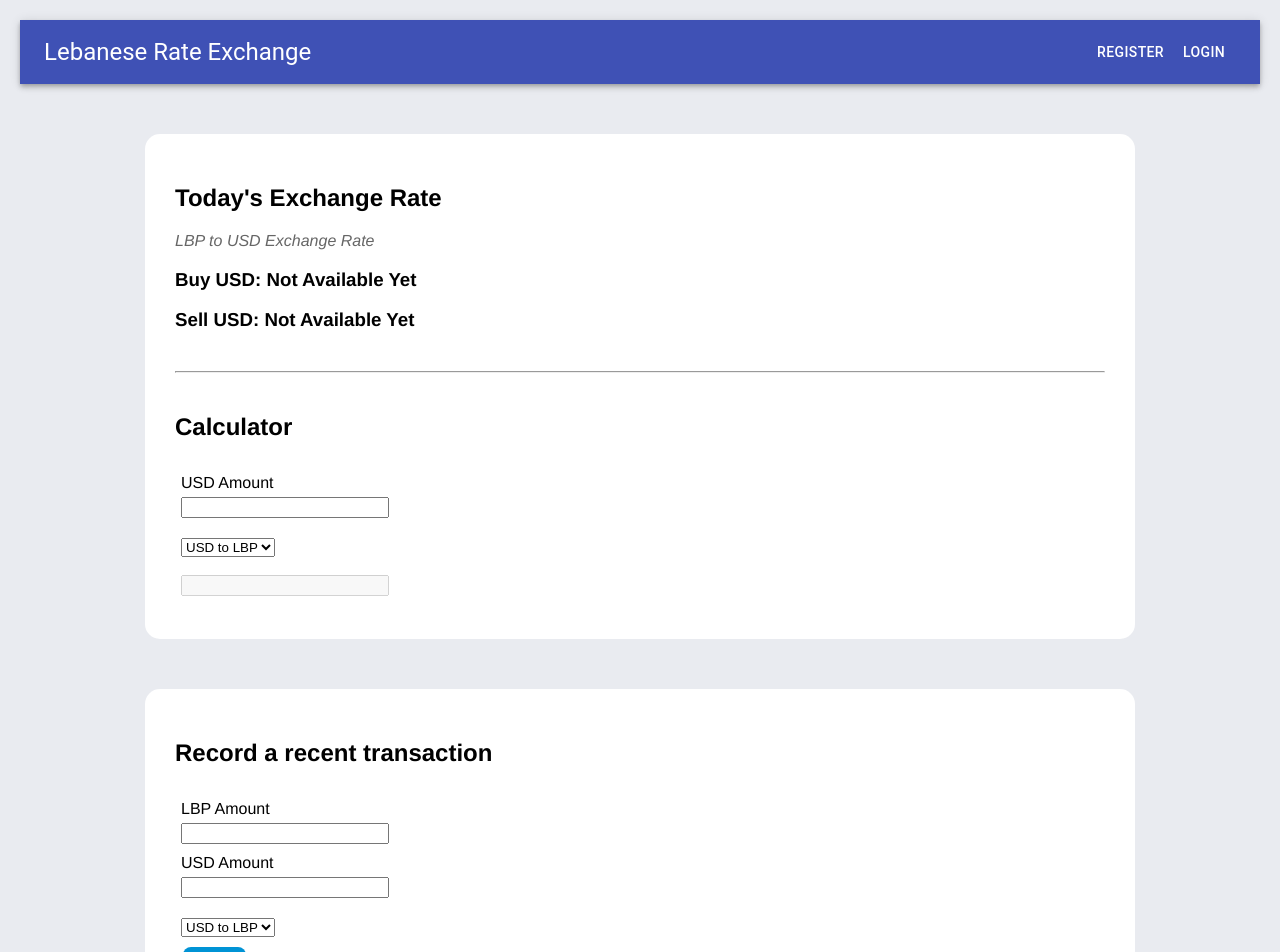
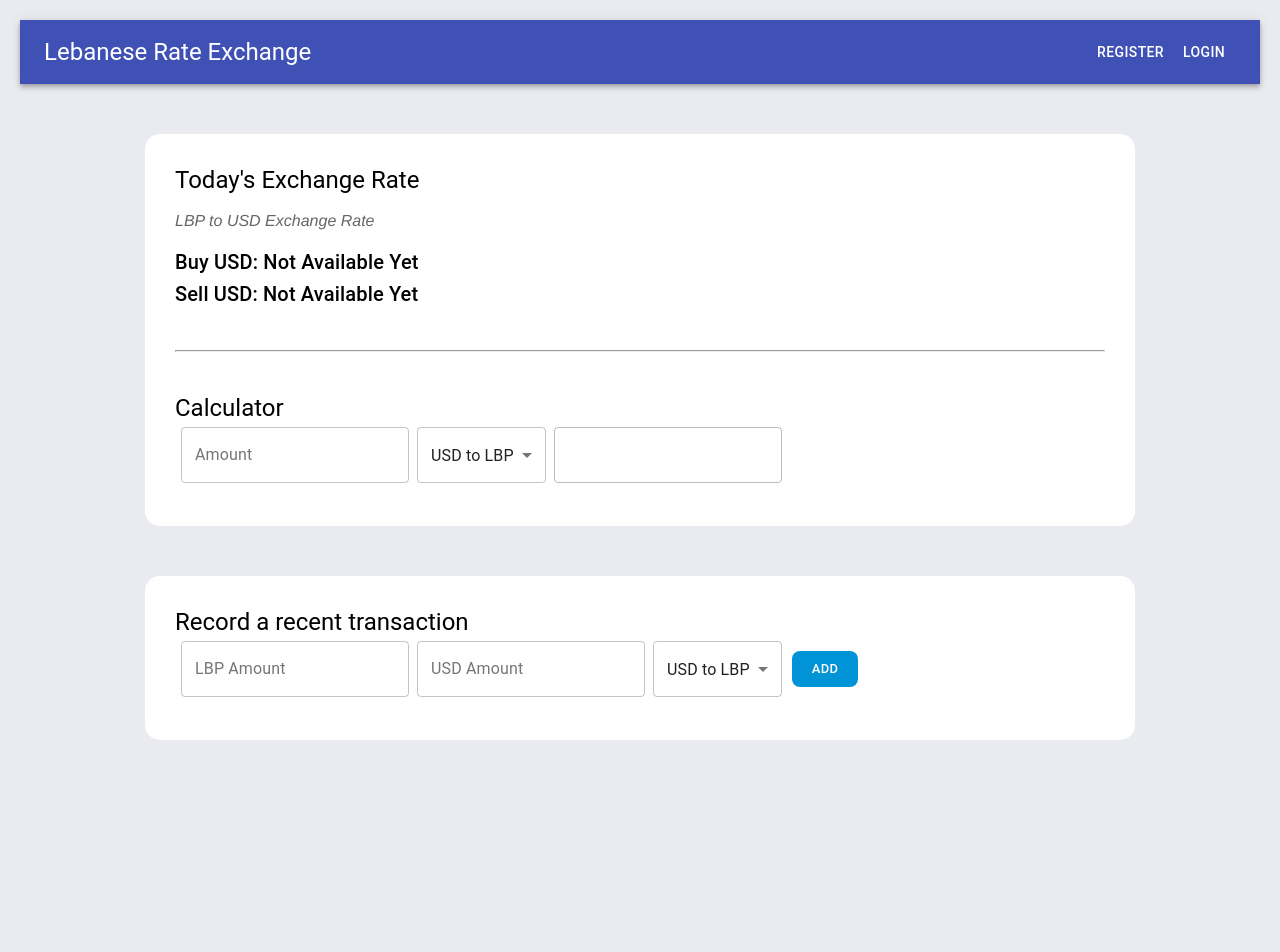
Before and after one commit to Georges7Haddad/exchange-frontend, a React (Create React App) app: page / in a window 1280 px wide. Shown: the top 952 px of the page. After the commit the page ends 800 px from the top, so only its background shows below. Built offline with nearby package versions, Linux system fonts and the light colour scheme; no server answers.

Commit message:
[Fix] Consistent material-ui components [Delete] Unused css

```diff
--- a/src/App.css
+++ b/src/App.css
@@ -3,15 +3,6 @@
   font-family: Helvetica, Arial;
   padding: 20px;
 }
-
-.header {
-  background-color: #0093d5;
-  padding: 10px;
-}
-.header h1 {
-  color: #fff;
-}
-
 .wrapper {
   margin-top: 50px;
   background-color: #fff;
@@ -23,11 +14,6 @@
 .wrapper p {
   font-style: italic;
   color: #666;
-}
-.wrapper label {
-  display: block;
-  margin-top: 10px;
-  margin-bottom: 5px;
 }
 @media only screen and (min-width: 1400px) {
   .wrapper {
@@ -51,16 +37,13 @@
 .amount-input {
   margin-bottom: 10px;
   padding: 3px 6px;
-}
-.wrapper select {
-  margin-top: 20px;
-  display: block;
+  display: flex;
 }
 .wrapper hr {
   margin: 40px auto;
 }
 
-.button {
+.button, #add-button {
   margin: 10px 2px;
   padding: 5px 20px;
   border-radius: 8px;
--- a/src/App.js
+++ b/src/App.js
@@ -7,6 +7,10 @@
   Typography,
   Button,
   Snackbar,
+  TextField,
+  Select,
+  MenuItem,
+  Box,
 } from "@material-ui/core";
 import { Alert } from "@material-ui/lab";
 import { DataGrid } from "@material-ui/data-grid";
@@ -174,40 +178,44 @@
           title="Login"
           submitText="Login"
         />
-        <h2>Today's Exchange Rate</h2>
+        <Typography variant="h5">Today's Exchange Rate</Typography>
         <p>LBP to USD Exchange Rate</p>
-        <h3>
+        <Typography variant="h6">
           Buy USD:{" "}
           <span id="buy-usd-rate">{buyUsdRate || "Not Available Yet"}</span>
-        </h3>
-        <h3>
+        </Typography>
+        <Typography variant="h6">
           Sell USD:{" "}
           <span id="sell-usd-rate">{sellUsdRate || "Not Available Yet"}</span>
-        </h3>
+        </Typography>
         <hr />
-        <h2>Calculator</h2>
+        <Typography variant="h5">Calculator</Typography>
         <form name="transaction-entry">
           <div className="amount-input">
-            <label htmlFor="usd-amount">USD Amount</label>
-            <input
+            <TextField
               id="calculator-amount"
               type="number"
+              label="Amount"
+              variant="outlined"
               value={calculatorInput}
               onChange={(e) => {
                 setCalculatorInput(e.target.value);
                 calculate(e.target.value);
               }}
             />
-            <select
+            <Box mr={1} />
+            <Select
               id="transaction-type"
               value={calculatorTransactionType}
               onChange={(e) => setCalculatorTransactionType(e.target.value)}
+              variant="outlined"
             >
-              <option value="usd-to-lbp">USD to LBP</option>
-              <option value="lbp-to-usd">LBP to USD</option>
-            </select>
-            <br />
-            <input
+              <MenuItem value="usd-to-lbp">USD to LBP</MenuItem>
+              <MenuItem value="lbp-to-usd">LBP to USD</MenuItem>
+            </Select>
+            <Box mr={1} />
+            <TextField
+              variant="outlined"
               disabled
               id="usd-amount"
               type="number"
@@ -217,39 +225,40 @@
         </form>
       </div>
       <div className="wrapper">
-        <h2>Record a recent transaction</h2>
+        <Typography variant="h5">Record a recent transaction</Typography>
         <form name="transaction-entry">
           <div className="amount-input">
-            <label htmlFor="lbp-amount">LBP Amount</label>
-            <input
+            <TextField
               id="lbp-amount"
               type="number"
+              label="LBP Amount"
+              variant="outlined"
               value={lbpInput}
               onChange={(e) => setLbpInput(e.target.value)}
             />
-            <label htmlFor="usd-amount">USD Amount</label>
-            <input
+            <Box mr={1} />
+            <TextField
               id="usd-amount"
               type="number"
+              label="USD Amount"
+              variant="outlined"
               value={usdInput}
               onChange={(e) => setUsdInput(e.target.value)}
             />
-            <select
+            <Box mr={1} />
+            <Select
               id="transaction-type"
               value={transactionType}
               onChange={(e) => setTransactionType(e.target.value)}
+              variant="outlined"
             >
-              <option value="usd-to-lbp">USD to LBP</option>
-              <option value="lbp-to-usd">LBP to USD</option>
-            </select>
-            <button
-              id="add-button"
-              className="button"
-              type="button"
-              onClick={addItem}
-            >
+              <MenuItem value="usd-to-lbp">USD to LBP</MenuItem>
+              <MenuItem value="lbp-to-usd">LBP to USD</MenuItem>
+            </Select>
+            <Box mr={1} />
+            <Button id="add-button" onClick={addItem} className="button">
               Add
-            </button>
+            </Button>
           </div>
         </form>
       </div>
@@ -258,12 +267,12 @@
           <Typography variant="h5">Your Transactions</Typography>
           <DataGrid
             columns={[
-              { field: "added_date" },
-              { field: "id" },
-              { field: "lbp_amount" },
-              { field: "usd_amount" },
-              { field: "usd_to_lbp" },
-              { field: "user_id" },
+              { field: "added_date", width: 120 },
+              { field: "id", width: 70 },
+              { field: "lbp_amount", width: 140 },
+              { field: "usd_amount", width: 140 },
+              { field: "usd_to_lbp", width: 140 },
+              { field: "user_id", width: 100 },
             ]}
             rows={userTransactions}
             autoHeight
```
